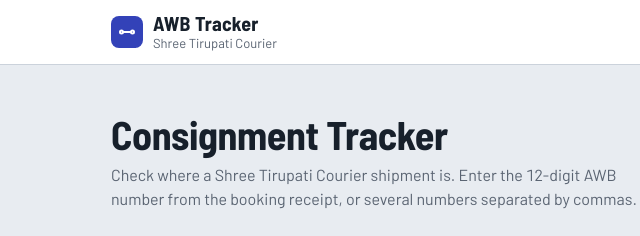
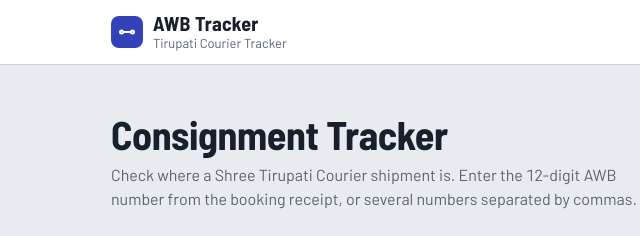
Before and after one commit to Amjad8286/Consignment-tracker, a website: page index.html in a window 1280 px wide. Shown: the top 236 px of the page, 119-759 px from the left. Drawn offline with Linux system fonts and the light colour scheme.

Commit message:
Update index.html

```diff
--- a/index.html
+++ b/index.html
@@ -356,7 +356,7 @@
       </span>
       <span class="brand-text">
         <span class="brand-name">AWB Tracker</span>
-        <span class="brand-sub">Shree Tirupati Courier</span>
+        <span class="brand-sub">Tirupati Courier Tracker</span>
       </span>
     </a>
     <nav class="nav" aria-label="Main">
```
